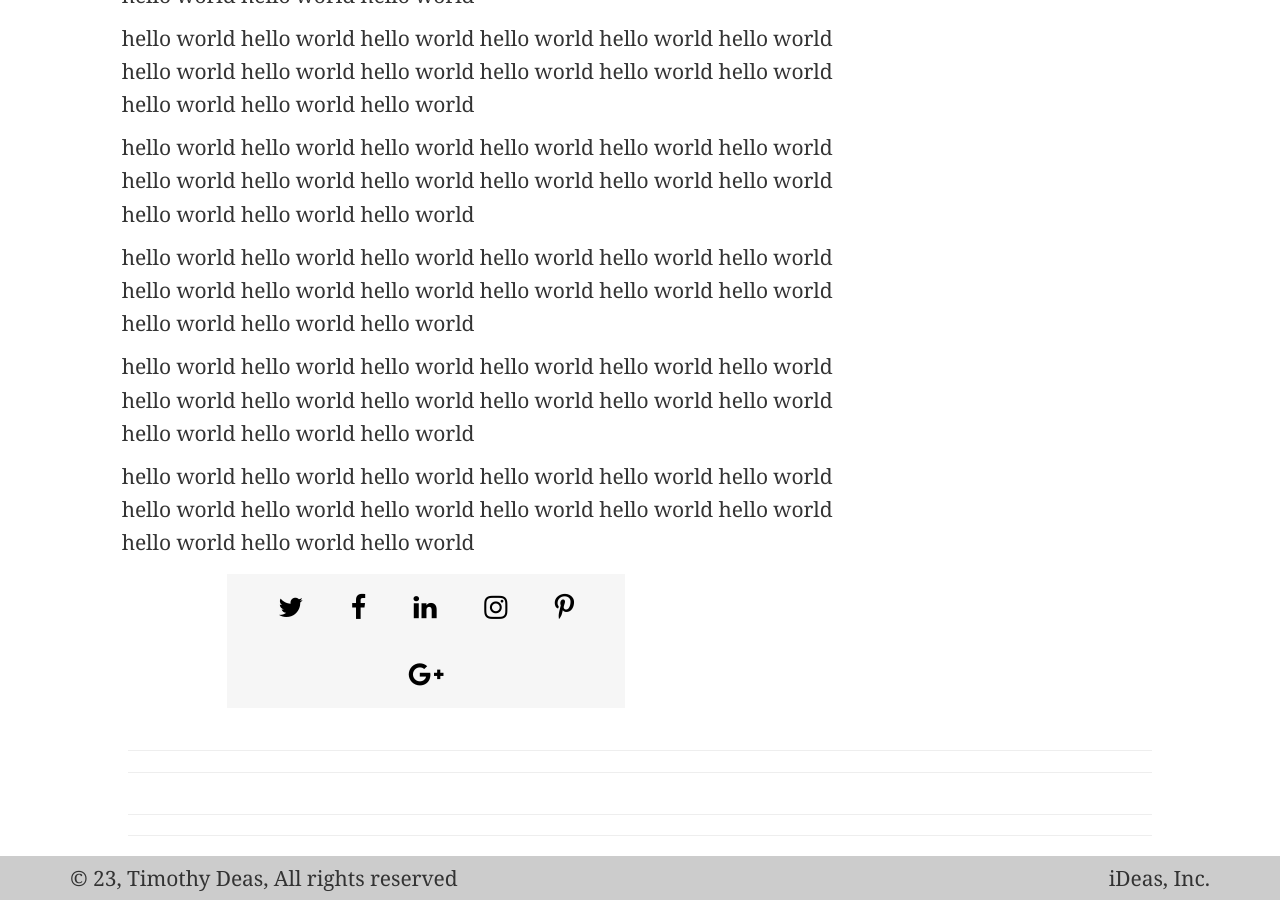
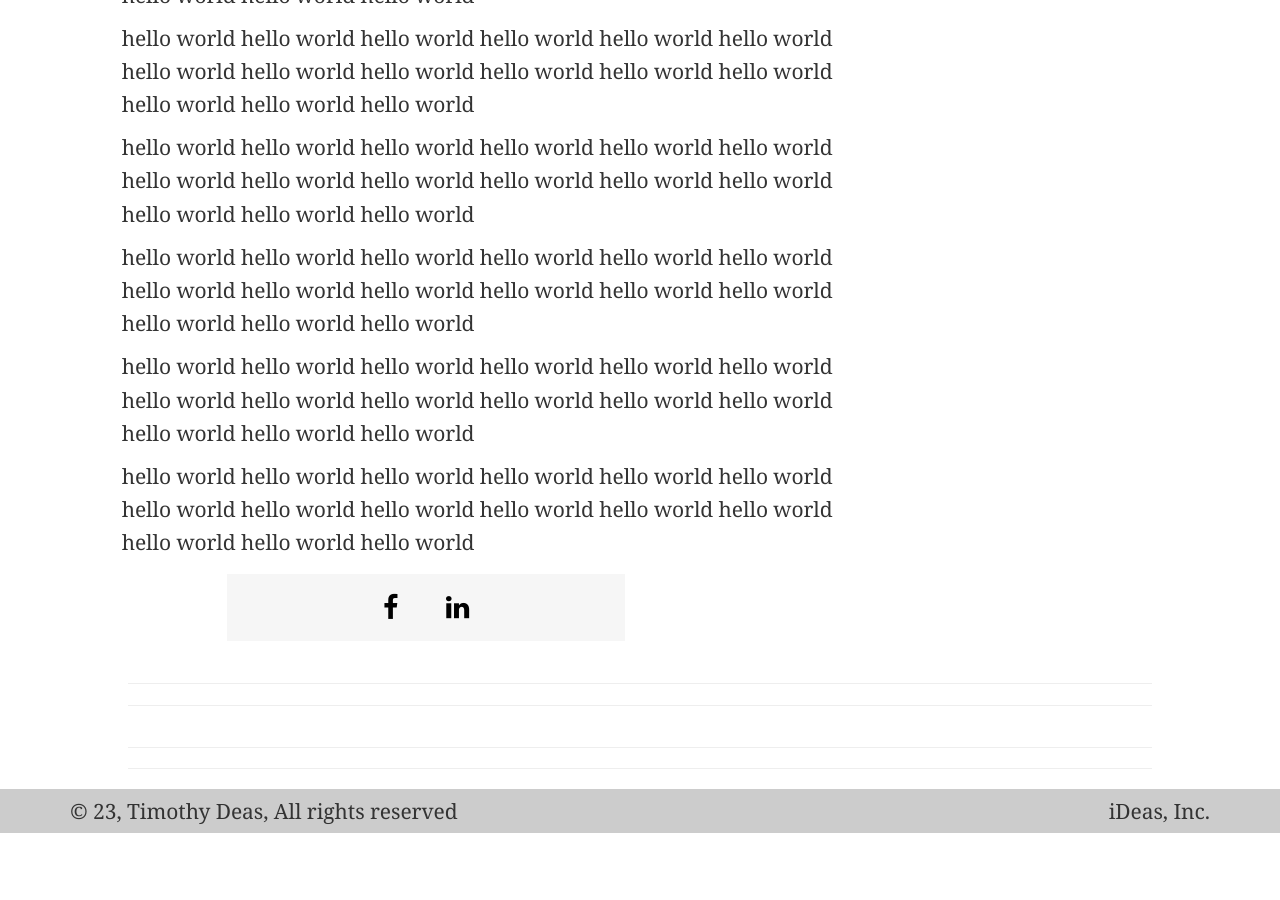
Before and after one commit to thEnchanter/thenchanter.github.io, a Jekyll site: the page built from _posts/2015-08-31-example-post.md, in a window 1280 px wide and 900 px high, scrolled down 812 px. Built offline with Jekyll 4.4.1, drawn with Linux system fonts in a browser that asks for light colours; comment, search, counter and statistics services are not loaded; after the commit the page ends 1645 px from its top, so only the background shows below that.

Commit message:
Update blog.html

```diff
--- a/_layouts/blog.html
+++ b/_layouts/blog.html
@@ -10,7 +10,7 @@
                     <a href="#" class="image-anchor">
 
                     {% if page.image %}
-                    <img class="img-main" src="{{ page.image | prepend: site.url }}" height="400">
+                    <img class="img-main" src="{{ page.image | prepend: site.url }}" height="200">
                     {% endif %}
 
                     {% if page.video %}
@@ -38,13 +38,9 @@
         <div class="row">
             <div class="col-lg-4 col-lg-offset-2">
                 <h2 class="share-group">
-                  <a href="http://twitter.com/share?text={{page.title}}&url={{page.url | prepend: site.url}}&via={{site.twitter_username}}" target="_blank"><i class="fa fa-twitter share" aria-hidden="true"></i></a>
                   <a href="http://www.facebook.com/sharer.php?u={{page.url | prepend: site.url}}&p[title]=<{{page.title}}" target="_blank"><i class="fa fa-facebook share" aria-hidden="true"></i></a>
                   <a href="http://www.linkedin.com/shareArticle?mini=true&url={{page.url | prepend: site.url}}&title={{page.title}}&summary={{page.lead_text}}&source={{page.url | prepend: site.url}}" target="_blank"><i class="fa fa-linkedin share" aria-hidden="true"></i></a>
-                  <a href="http://www.tumblr.com/share/link?url={{page.url | prepend: site.url}}&name={{page.title}}&description={{page.lead_text}}" target="_blank"><i class="fa fa-instagram share" aria-hidden="true"></i></a>
-                  <a href="http://pinterest.com/pin/create/button/?url={{page.url | prepend: site.url}}&description={{page.title}}" target="_blank"><i class="fa fa-pinterest-p share" aria-hidden="true"></i></a>
-                  <a href="https://plus.google.com/share?url={{page.url | prepend: site.url}}" target="_blank"><i class="fa fa-google-plus share" aria-hidden="true"></i></a>
-                </h2>
+               </h2>
             </div>
         </div>
     </div>
```
